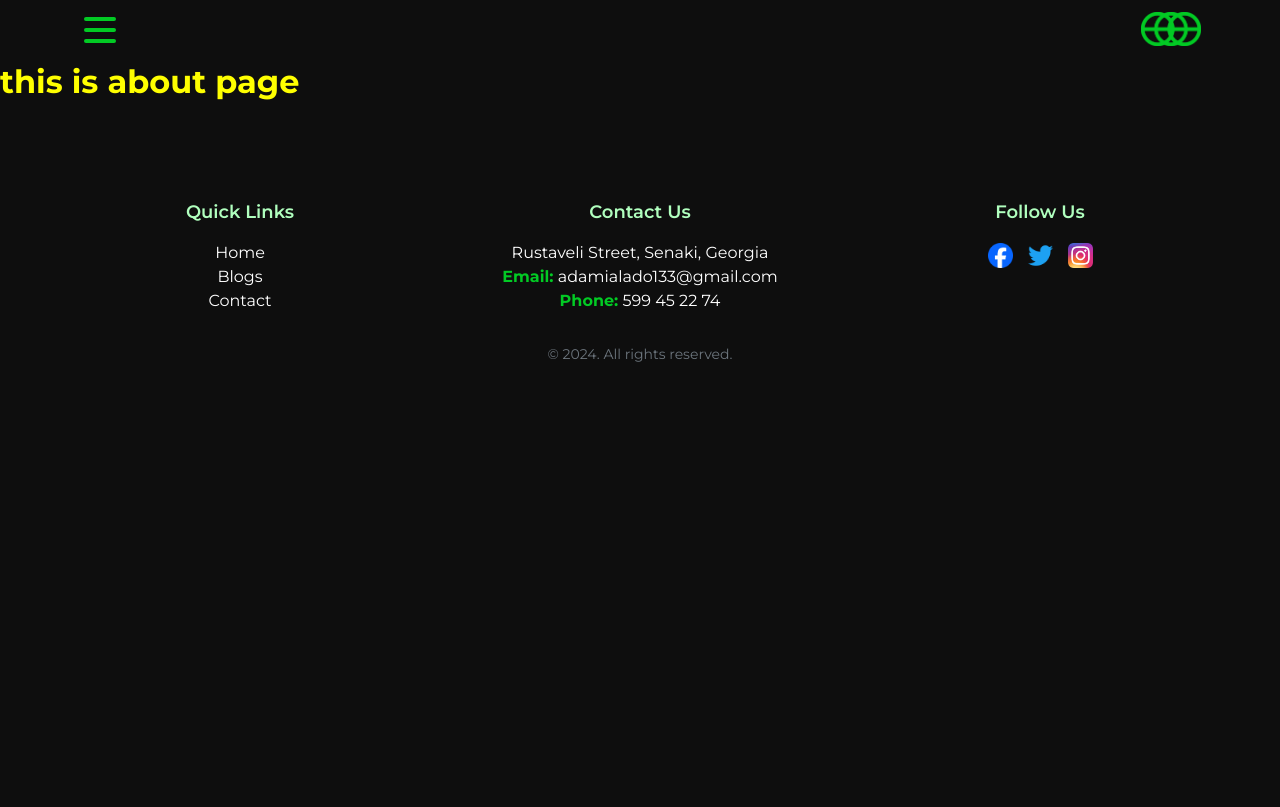
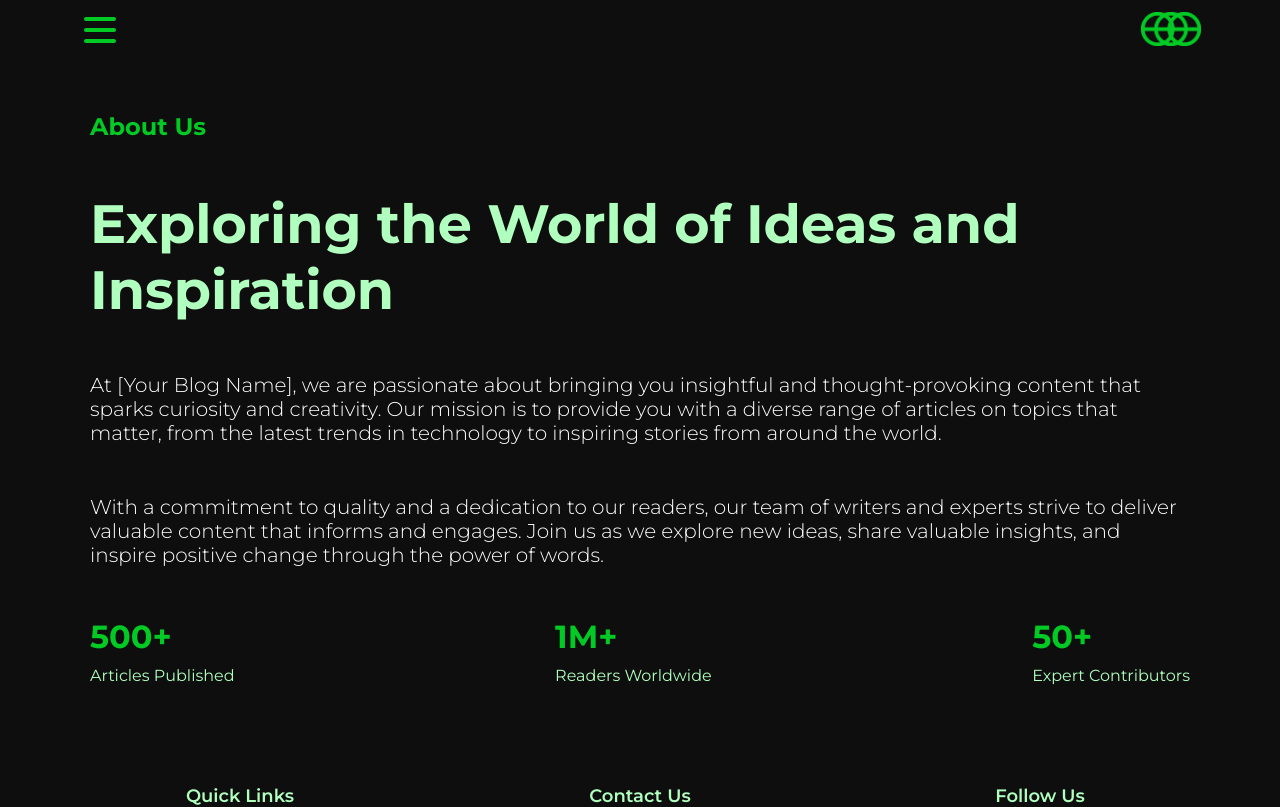
Before and after one commit to lado2008/Next.js-Final-Project, a Next.js app: page /about in a window 1280 px wide. Shown: the top 807 px of the page. Built offline with nearby package versions, Linux system fonts and the light colour scheme.

Commit message:
Desing About And Contact Page

```diff
--- a/src/app/about/about.module.css
+++ b/src/app/about/about.module.css
@@ -1,3 +1,68 @@
-.text {
-  color: yellow;
+.textContainer {
+  display: flex;
+  gap: 100px;
+  display: flex;
+  flex-direction: column;
+  max-width: 1100px;
+  width: 90%;
+  margin: auto;
+  justify-content: space-between;
+  margin-top: 50px;
+  flex: 1;
+  display: flex;
+  flex-direction: column;
+  gap: 50px;
 }
+
+.subtitle{
+  color:var(--btn)
+}
+
+.title{
+  color: #b0ffbe;
+  font-size: 54px;
+}
+
+.desc{
+  color: white;
+  font-size: 20px;
+  font-weight: 300;
+}
+
+.boxes{
+  display: flex;
+  align-items: center;
+  justify-content: space-between;
+}
+
+.box{
+  display: flex;
+  flex-direction: column;
+  gap: 10px;
+  color: #b0ffbe;
+}
+
+.box h1{
+  color: var(--btn);
+}
+
+.imgContainer {
+  flex: 1;
+  position: relative;
+}
+
+.img{
+  object-fit: contain;
+}
+
+@media (max-width: 768px) {
+  .container {
+    flex-direction: column;
+    text-align: center;
+  }
+
+  .boxes{
+    flex-direction: column;
+    gap: 50px;
+  }
+}
--- a/src/app/about/page.jsx
+++ b/src/app/about/page.jsx
@@ -2,7 +2,34 @@ import styles from "./about.module.css";
 
 const AboutPage = () => {
   return (
-    <h1 className={styles.text}>this is about page</h1>
+    <div className={styles.container}>
+      <div className={styles.textContainer}>
+        <h2 className={styles.subtitle}>About Us</h2>
+        <h1 className={styles.title}>
+          Exploring the World of Ideas and Inspiration
+        </h1>
+        <p className={styles.desc}>
+          At [Your Blog Name], we are passionate about bringing you insightful and thought-provoking content that sparks curiosity and creativity. Our mission is to provide you with a diverse range of articles on topics that matter, from the latest trends in technology to inspiring stories from around the world.
+        </p>
+        <p className={styles.desc}>
+          With a commitment to quality and a dedication to our readers, our team of writers and experts strive to deliver valuable content that informs and engages. Join us as we explore new ideas, share valuable insights, and inspire positive change through the power of words.
+        </p>
+        <div className={styles.boxes}>
+          <div className={styles.box}>
+            <h1>500+</h1>
+            <p>Articles Published</p>
+          </div>
+          <div className={styles.box}>
+            <h1>1M+</h1>
+            <p>Readers Worldwide</p>
+          </div>
+          <div className={styles.box}>
+            <h1>50+</h1>
+            <p>Expert Contributors</p>
+          </div>
+        </div>
+      </div>
+    </div>
   );
 };
 
--- a/src/app/contact/contact.module.css
+++ b/src/app/contact/contact.module.css
@@ -1,3 +1,95 @@
-.text {
-  color: chocolate;
+
+.container {
+  display: flex;
+  flex-wrap: wrap;
+  gap: 20px;
+  max-width: 1200px;
+  width: 100%;
+  margin: auto;
+  margin-top: 100px;
 }
+
+.imageContainer {
+  flex: 1;
+  display: flex;
+  justify-content: center;
+  align-items: center;
+}
+
+.image {
+  max-width: 500px;
+  width: 95%;
+  height: auto;
+  border-radius: 10px;
+}
+
+.formContainer {
+  flex: 1;
+  display: flex;
+  justify-content: center;
+  align-items: center;
+}
+
+.form {
+  padding: 60px 30px;
+  background-color: rgb(31, 31, 31);
+  width: 90%;
+  max-width: 500px;
+  display: flex;
+  flex-direction: column;
+  gap: 20px;
+  border-radius: 20px;
+}
+
+.form input,
+.form textarea {
+  padding: 15px;
+  border-radius: 20px;
+  border: 1px solid #1a1a1a;
+  outline: none;
+  background-color: var(--bgSoft);
+  color: var(--text);
+}
+.form input::placeholder,
+.form textarea::placeholder {
+  color: #fff;
+}
+
+.form button {
+  padding: 15px;
+  background-color: var(--btn);
+  color: #fff;
+  font-weight: bold;
+  border: none;
+  border-radius: 20px;
+  cursor: pointer;
+  transition: background-color 0.3s ease;
+  border: 2px solid var(--btn);
+}
+
+.form button:hover {
+  color: var(--btn);
+  background-color: transparent;
+}
+
+@media (max-width: 768px) {
+  .container {
+    flex-direction: column;
+    padding: 10px;
+  }
+
+  .imageContainer,
+  .formContainer {
+    flex: none;
+    width: 100%;
+  }
+
+  .image {
+
+    max-width: 400px;
+  }
+
+  .form {
+    width: 100%;
+  }
+}
```
Also changed, not shown: src/app/contact/page.jsx (+14 -1 lines).
